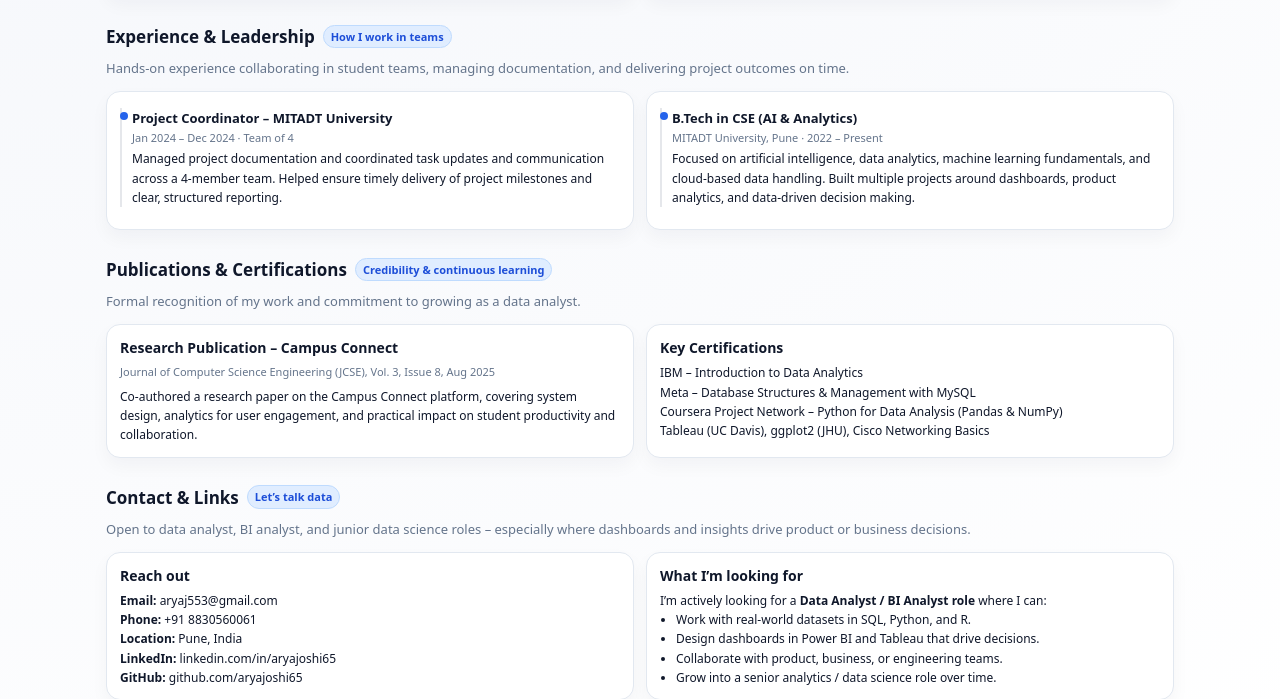
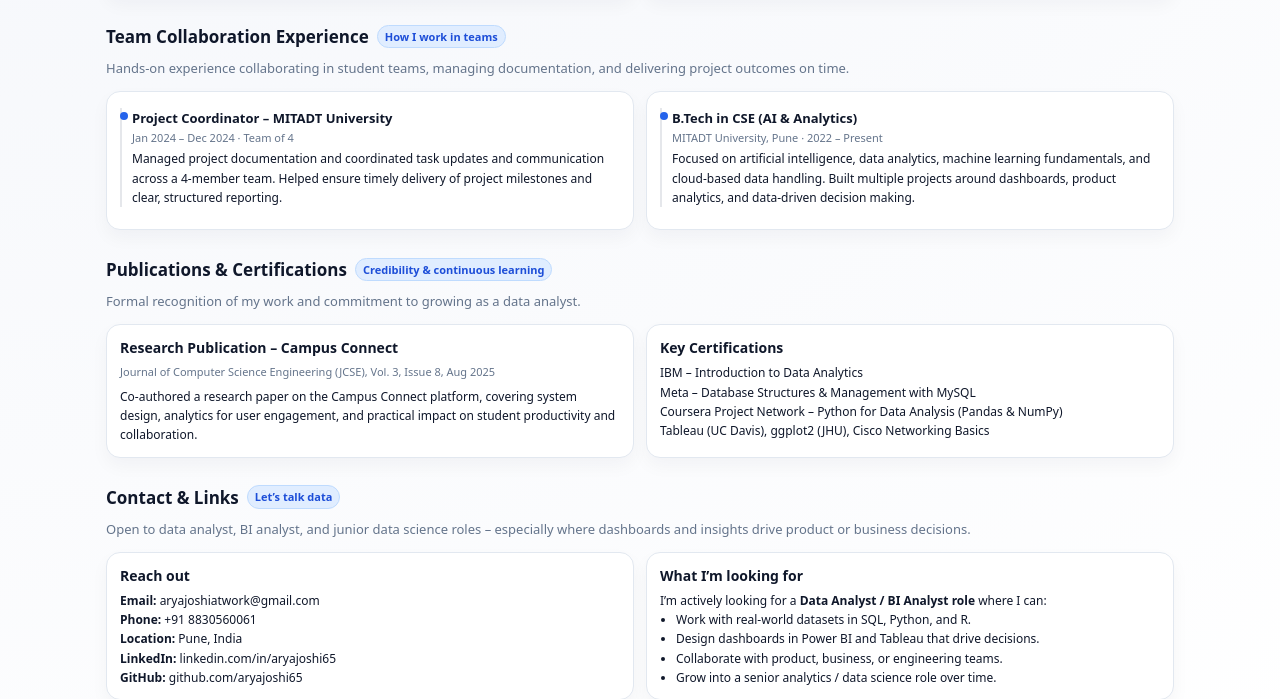
Before and after one commit to aryajoshi65/aryajoshi65.github.io, a plain HTML site: page index.html in a window 1280 px wide. Shown: the part 1207-1906 px from the top of the page. Drawn offline with Linux system fonts and the light colour scheme.

Commit message:
Update index.html

```diff
--- a/index.html
+++ b/index.html
@@ -711,7 +711,7 @@
     <!-- EXPERIENCE & EDUCATION -->
     <section id="experience">
       <h2 class="section-title">
-        Experience & Leadership
+        Team Collaboration Experience
         <span class="badge">How I work in teams</span>
       </h2>
       <p class="section-sub">
@@ -799,7 +799,7 @@
         <div class="card">
           <h3 class="card-title">Reach out</h3>
           <p class="card-body">
-            <strong>Email:</strong> <a href="mailto:aryaj553@gmail.com">aryaj553@gmail.com</a><br />
+            <strong>Email:</strong> <a href="mailto:aryajoshiatwork@gmail.com">aryajoshiatwork@gmail.com</a><br />
             <strong>Phone:</strong> +91 8830560061<br />
             <strong>Location:</strong> Pune, India
           </p>
@@ -834,8 +834,8 @@
     <footer class="footer">
       <div>© <span id="year"></span> Arya Joshi · Data Analyst Portfolio</div>
       <div class="footer-links">
-        <a href="Arya-Joshi-Resume-Data-Analyst-Job-Role1.pdf" target="_blank" rel="noreferrer">Download Resume (PDF)</a>
-        <a href="mailto:aryaj553@gmail.com">Email</a>
+        <a href="Arya Joshi Resume (Data Analyst Job Role1).pdf" target="_blank" rel="noreferrer">Download Resume (PDF)</a>
+        <a href="mailto:aryajoshiatwork@gmail.com">Email</a>
         <a href="https://www.linkedin.com/in/aryajoshi65" target="_blank" rel="noreferrer">LinkedIn</a>
         <a href="https://github.com/aryajoshi65" target="_blank" rel="noreferrer">GitHub</a>
       </div>
```
